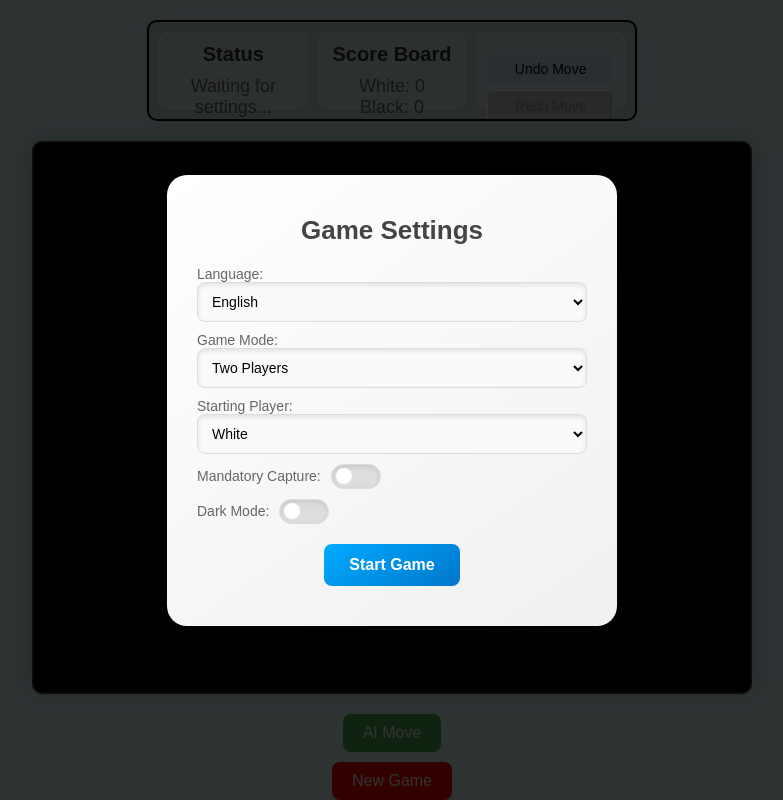
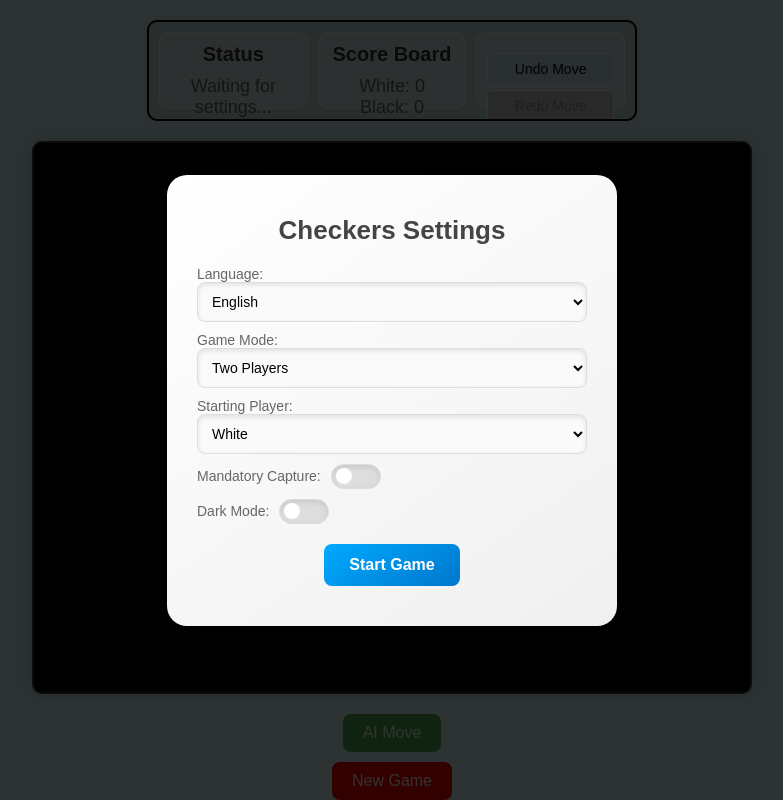
Before and after one commit to Davidhaba/Checkers, a Flask app: page / in a window 1280 px wide. Shown: the whole page, without its empty margins (248-1031 px from the left). Run offline with Flask 3, Linux system fonts and the light colour scheme.

Commit message:
Update main.html

```diff
--- a/templates/main.html
+++ b/templates/main.html
@@ -6,7 +6,7 @@
     <meta charset="UTF-8">
     <meta name="viewport" content="width=device-width, initial-scale=1.0">
     <link rel="stylesheet" href="{{ url_for('static', filename='styles.css') }}">
-    <title>Checkers</title>
+    <title>Checkers Battle || Game</title>
 </head>
 <body>
     <div id="game-info">
@@ -48,7 +48,7 @@
 
 <div id="settings-modal" class="modal hidden">
     <div class="modal-content">
-        <h2>Game Settings</h2>
+        <h2>Checkers Settings</h2>
         <form id="game-settings">
             <label for="language-selector">Language:</label>
             <select name="language" id="language-selector">
@@ -593,7 +593,7 @@ function localStorageItem(name, value, isGet=false) {
 
 const translationsCkeckers = {
     uk: {
-        settingsTitle: "Налаштування гри",
+        settingsTitle: "Налаштування Шашок",
         language: "Мова:",
         gameMode: "Режим гри:",
         singlePlayer: "Один гравець (проти ШІ)",
@@ -625,7 +625,7 @@ const translationsCkeckers = {
         redoMove: "Повернути хід",
     },
     en: {
-        settingsTitle: "Game Settings",
+        settingsTitle: "Checkers Settings",
         language: "Language:",
         gameMode: "Game Mode:",
         singlePlayer: "Single Player (vs AI)",
```
